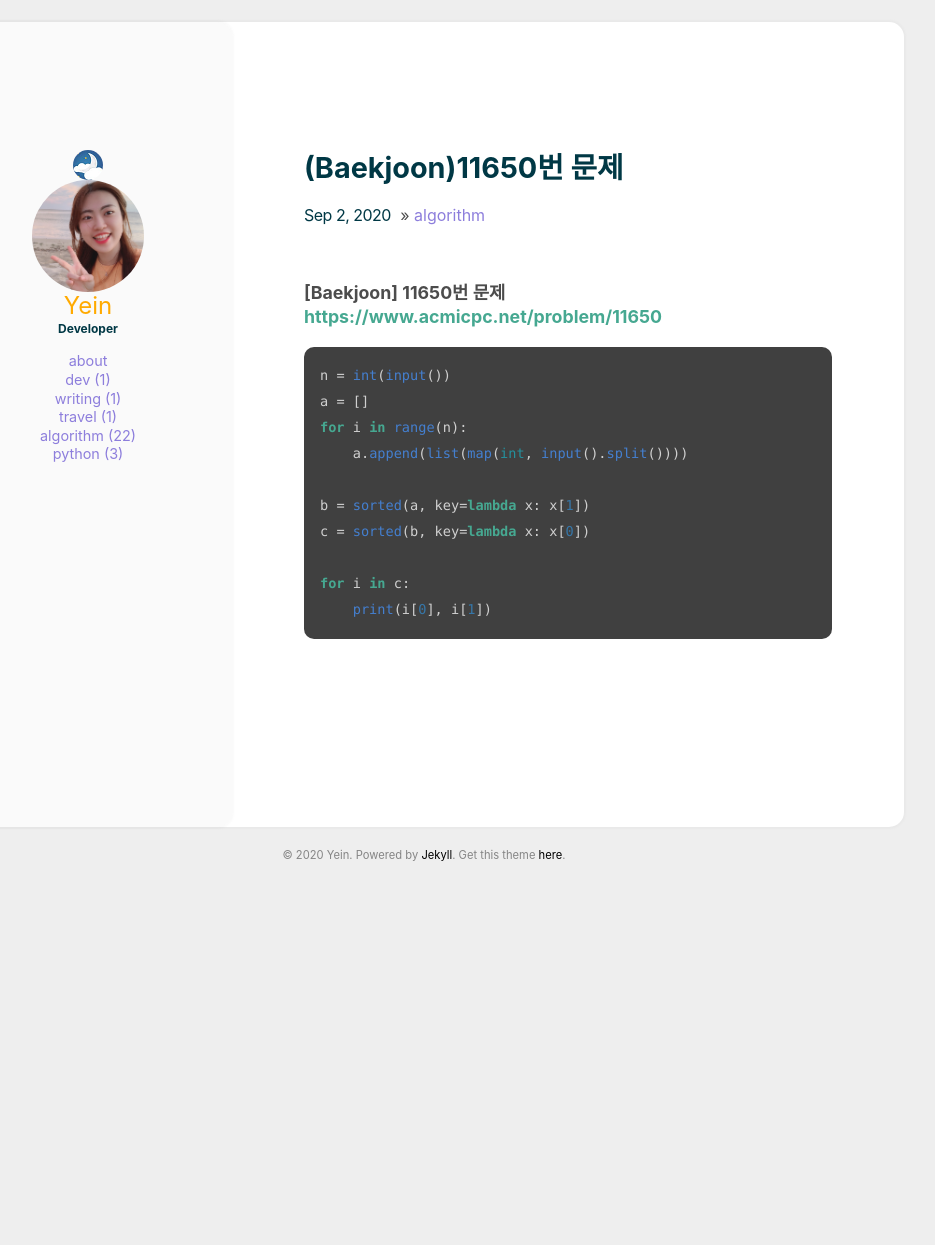
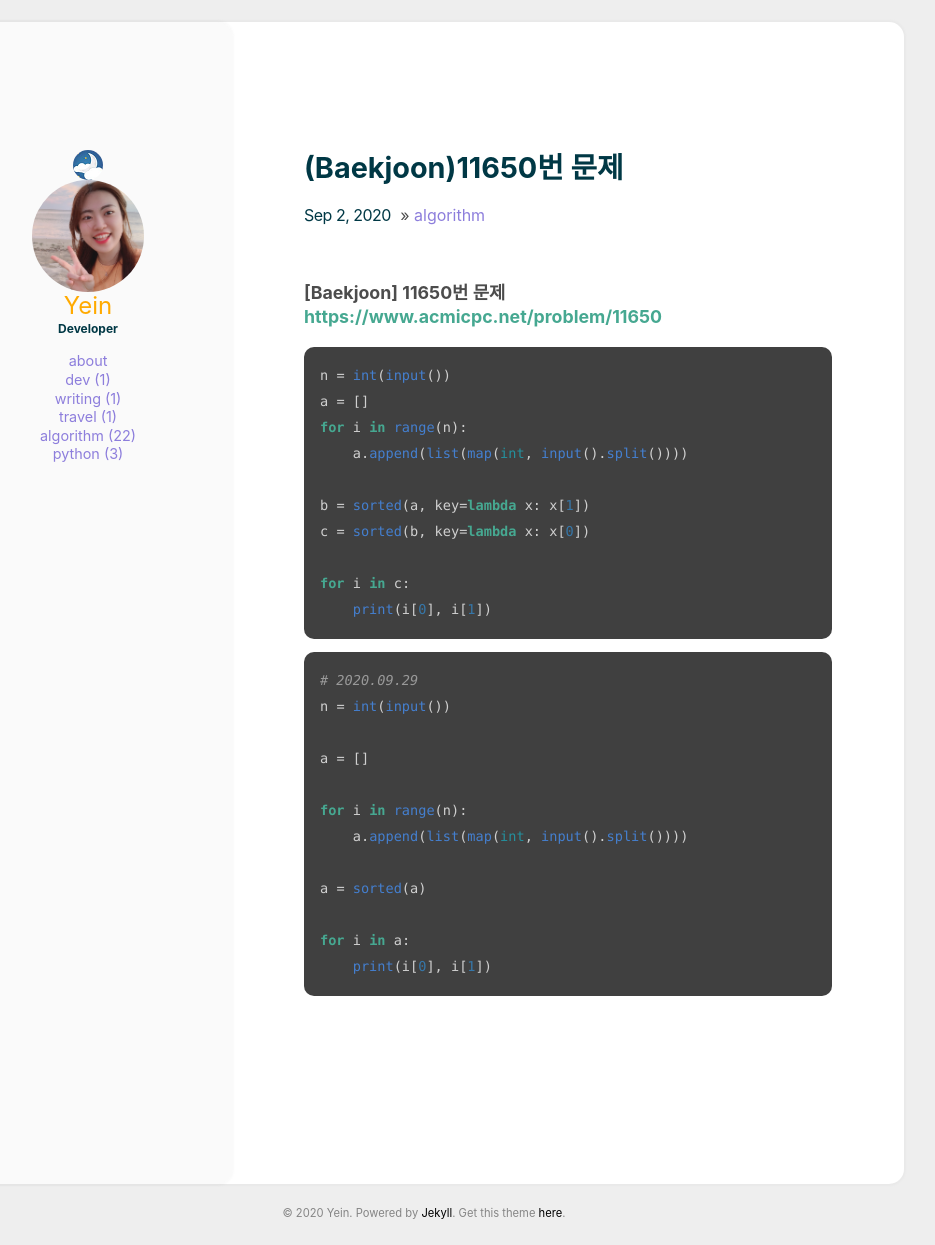
Before and after one commit to YeinHeo/yeinheo.github.io, a Jekyll site: the page built from _posts/2020-09-02-[algorithm]11650.md, in a window 1280 px wide. Shown: the whole page, without its empty margins (216-1151 px from the left). Built offline with Jekyll 4.4.1, drawn with Linux system fonts in a browser that asks for light colours; before the commit the page ends 922 px from its top, so only the background shows below that.

Commit message:
Update 2020-09-02-[algorithm]11650.md

````diff
--- a/_posts/2020-09-02-[algorithm]11650.md
+++ b/_posts/2020-09-02-[algorithm]11650.md
@@ -18,3 +18,18 @@ c = sorted(b, key=lambda x: x[0])
 for i in c:
     print(i[0], i[1])
 ```
+
+```python
+# 2020.09.29
+n = int(input())
+
+a = []
+
+for i in range(n):
+    a.append(list(map(int, input().split())))
+
+a = sorted(a)
+
+for i in a:
+    print(i[0], i[1])
+```
````
